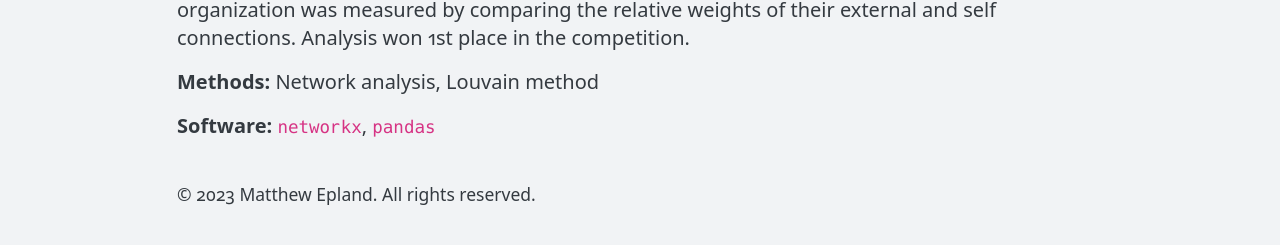
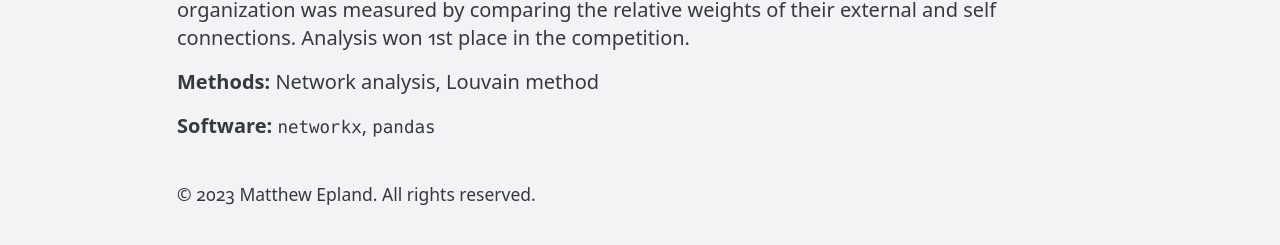
Before and after one commit to mepland/mepland.github.io, a Jekyll site: the page built from index.md, in a window 1280 px wide. Shown: the part 1781-2026 px from the top of the page. Built offline with Jekyll 4.4.1, drawn with Linux system fonts in a browser that asks for light colours.

Commit message:
Change code color

```diff
--- a/_sass/_code.scss
+++ b/_sass/_code.scss
@@ -1,5 +1,6 @@
 pre,code {
   font-family: var(--type-mono);
+  color: var(--color-text);
 }
 
 .highlight {
```
